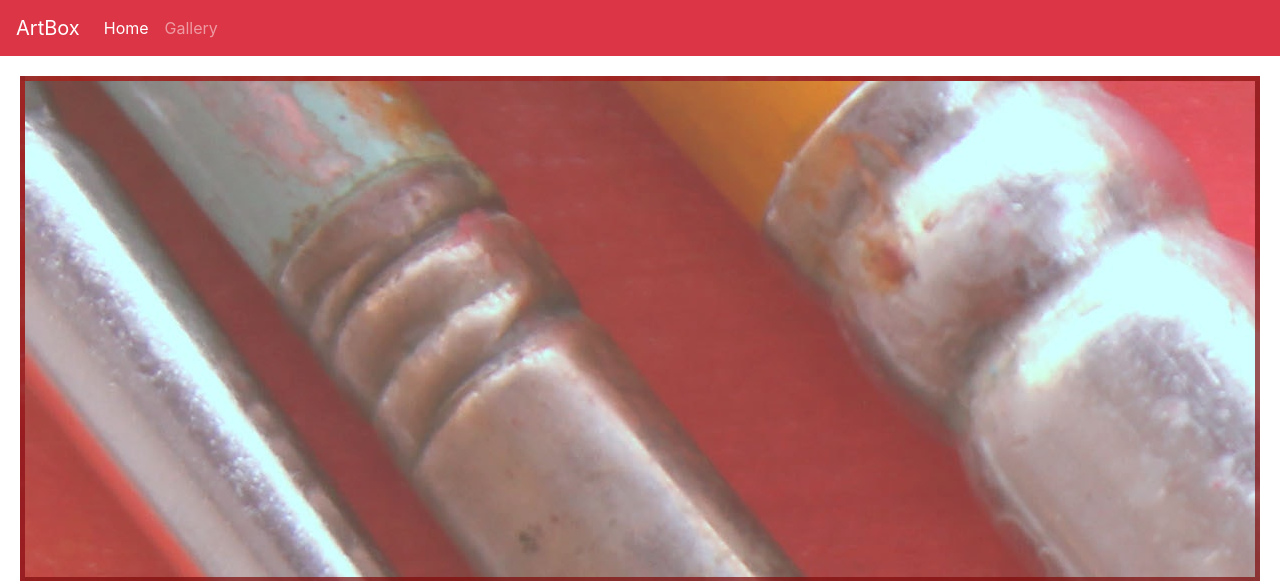
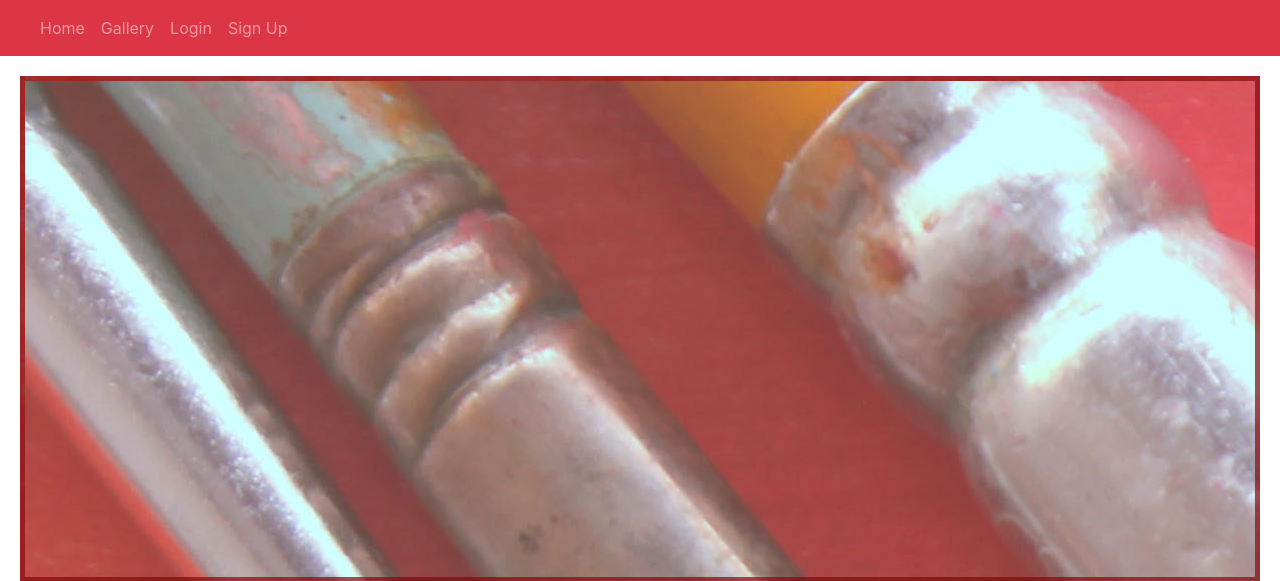
Before and after one commit to borisboychev/ArtBox, a Django app: page /art/home/ in a window 1280 px wide. Shown: the top 581 px of the page. Run offline with Django 3.2, Linux system fonts and the light colour scheme; some libraries are stand-ins or nearby versions.

Commit message:
changes to navbar

```diff
--- /dev/null
+++ b/artbox/static/css/base.css
@@ -0,0 +1,3 @@
+.nav-item{
+    float:right;
+}
--- a/artbox/templates/shared/base.html
+++ b/artbox/templates/shared/base.html
@@ -1,3 +1,4 @@
+{% load static %}
 <!doctype html>
 <html lang="en">
 <head>
@@ -6,23 +7,28 @@
           content="width=device-width, user-scalable=no, initial-scale=1.0, maximum-scale=1.0, minimum-scale=1.0">
     <meta http-equiv="X-UA-Compatible" content="ie=edge">
     <link rel="stylesheet" href="https://stackpath.bootstrapcdn.com/bootstrap/4.5.0/css/bootstrap.min.css">
+    <link rel="stylesheet" href="{% static 'css/base.css' %}">
     {% block site_header %}
     {% endblock %}
 </head>
 <body>
+
 <nav class="navbar navbar-expand-lg navbar-dark bg-danger">
-    <div class="navbar-brand">ArtBox</div>
+    <div class="navbar-brand"></div>
     <button class="navbar-toggler" type="button" data-toggle="collapse" data-target="#navbarNav"
             aria-controls="navbarNav" aria-expanded="false" aria-label="Toggle navigation">
         <span class="navbar-toggler-icon"></span>
     </button>
     <div class="collapse navbar-collapse" id="navbarNav">
         <ul class="navbar-nav">
-            <li class="nav-item active">
-                <a class="nav-link" href="{% url 'home page' %}">Home</a>
+            <a class="nav-link" href="{% url 'home page' %}">Home</a>
+            <a class="nav-link" href="#">Gallery</a>
+
+            <li class="nav-item">
+                <a class="nav-link" href="#">Login</a>
             </li>
             <li class="nav-item">
-                <a class="nav-link" href="#">Gallery</a>
+                <a class="nav-link" href="#">Sign Up</a>
             </li>
         </ul>
     </div>
```
Also changed, not shown: artbox/static/img/artboxlogo.png (added).
